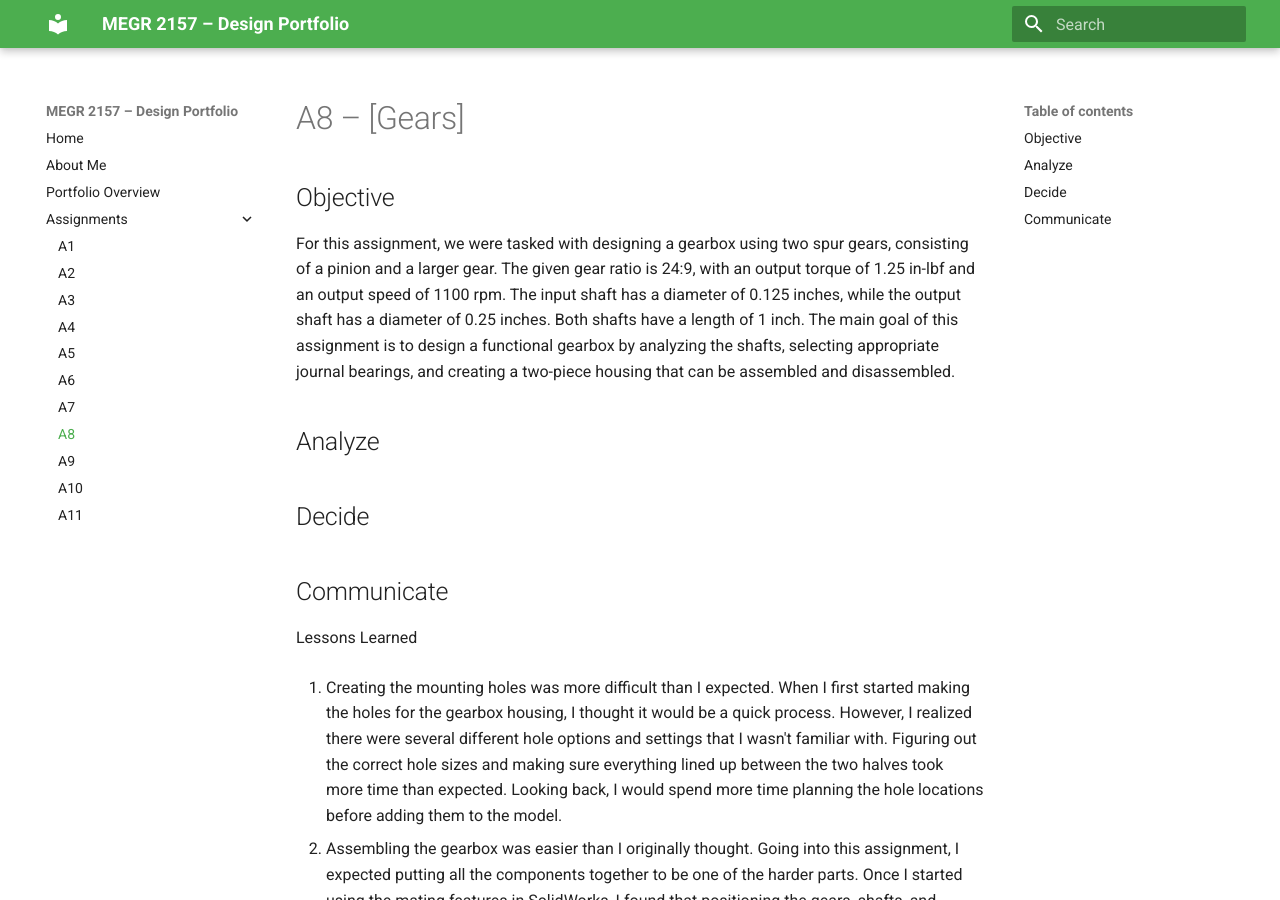
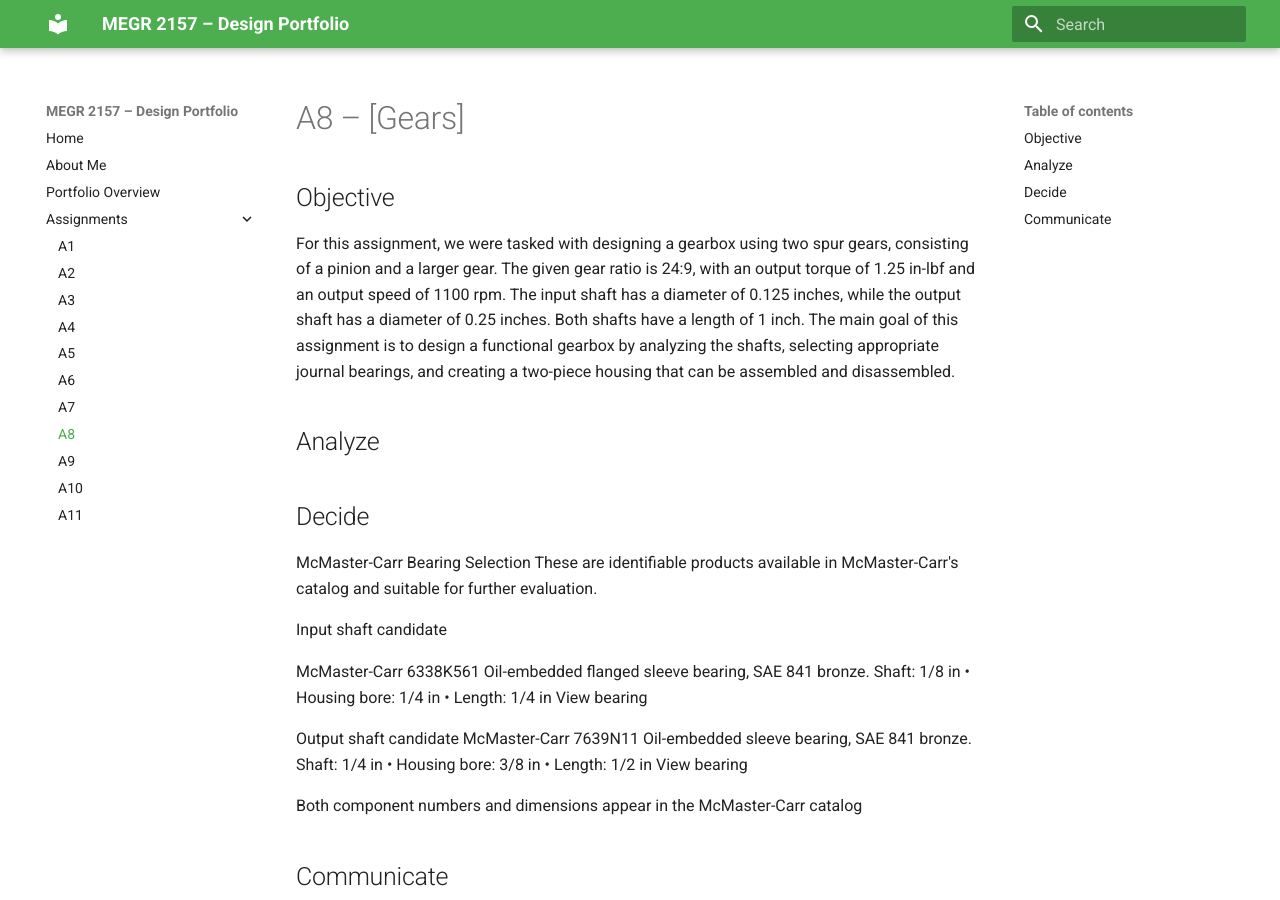
Before and after one commit to EvanBlanco12/portfolio, an MkDocs documentation site: the page built from docs/assignments/A08/index.md, in a window 1280 px wide and 900 px high. Built offline with MkDocs 1.6.1 and Material for MkDocs 9.7.7, drawn with Linux system fonts in a browser that asks for light colours.

Commit message:
Update index.md

```diff
--- a/docs/assignments/A08/index.md
+++ b/docs/assignments/A08/index.md
@@ -7,7 +7,23 @@ For this assignment, we were tasked with designing a gearbox using two spur gear
 
 
 ## Decide
+McMaster-Carr Bearing Selection
+These are identifiable products available in McMaster-Carr's catalog and suitable for further evaluation.
 
+Input shaft candidate
+
+McMaster-Carr 6338K561
+Oil-embedded flanged sleeve bearing, SAE 841 bronze.
+Shaft: 1/8 in • Housing bore: 1/4 in • Length: 1/4 in
+View bearing
+
+Output shaft candidate
+McMaster-Carr 7639N11
+Oil-embedded sleeve bearing, SAE 841 bronze.
+Shaft: 1/4 in • Housing bore: 3/8 in • Length: 1/2 in
+View bearing
+
+Both component numbers and dimensions appear in the McMaster-Carr catalog
 
 ## Communicate
 Lessons Learned
```
